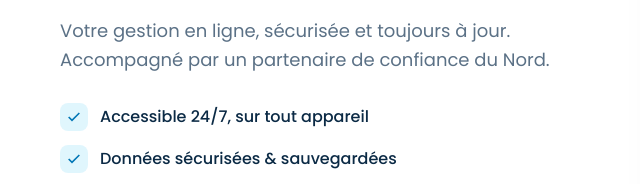
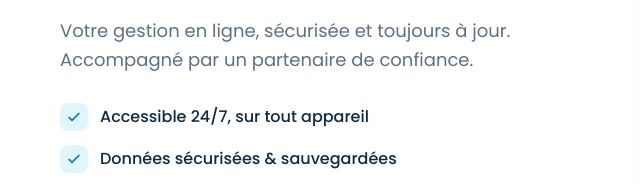
Before and after one commit to bkettani1994-rgb/sage-experience, a plain HTML site: page index.html in a window 1280 px wide. Shown: the part 429-613 px from the top of the page, 10-650 px from the left. Drawn offline with Linux system fonts and the light colour scheme.

Commit message:
Update index.html

```diff
--- a/index.html
+++ b/index.html
@@ -145,7 +145,7 @@ footer{background:var(--thales-ink);color:#fff;padding:30px 0}
       <img class="hero-logo" src="https://res.cloudinary.com/dmutnjgp8/image/upload/v1780666585/thales_logo_bleu_petit_bjyxww.png" alt="Thalès Informatique" />
       <span class="label">Sage Experience</span>
       <h1>Pilotez votre entreprise <span class="accent">partout,</span> en toute sérénité.</h1>
-      <p class="hero-sub">Votre gestion en ligne, sécurisée et toujours à jour. Accompagné par un partenaire de confiance du Nord.</p>
+      <p class="hero-sub">Votre gestion en ligne, sécurisée et toujours à jour. Accompagné par un partenaire de confiance.</p>
       <ul class="hero-points">
         <li><span class="chk"><svg width="16" height="16" fill="none" stroke="currentColor" stroke-width="2.4" viewBox="0 0 24 24"><path d="M20 6 9 17l-5-5"/></svg></span> Accessible 24/7, sur tout appareil</li>
         <li><span class="chk"><svg width="16" height="16" fill="none" stroke="currentColor" stroke-width="2.4" viewBox="0 0 24 24"><path d="M20 6 9 17l-5-5"/></svg></span> Données sécurisées &amp; sauvegardées</li>
```
